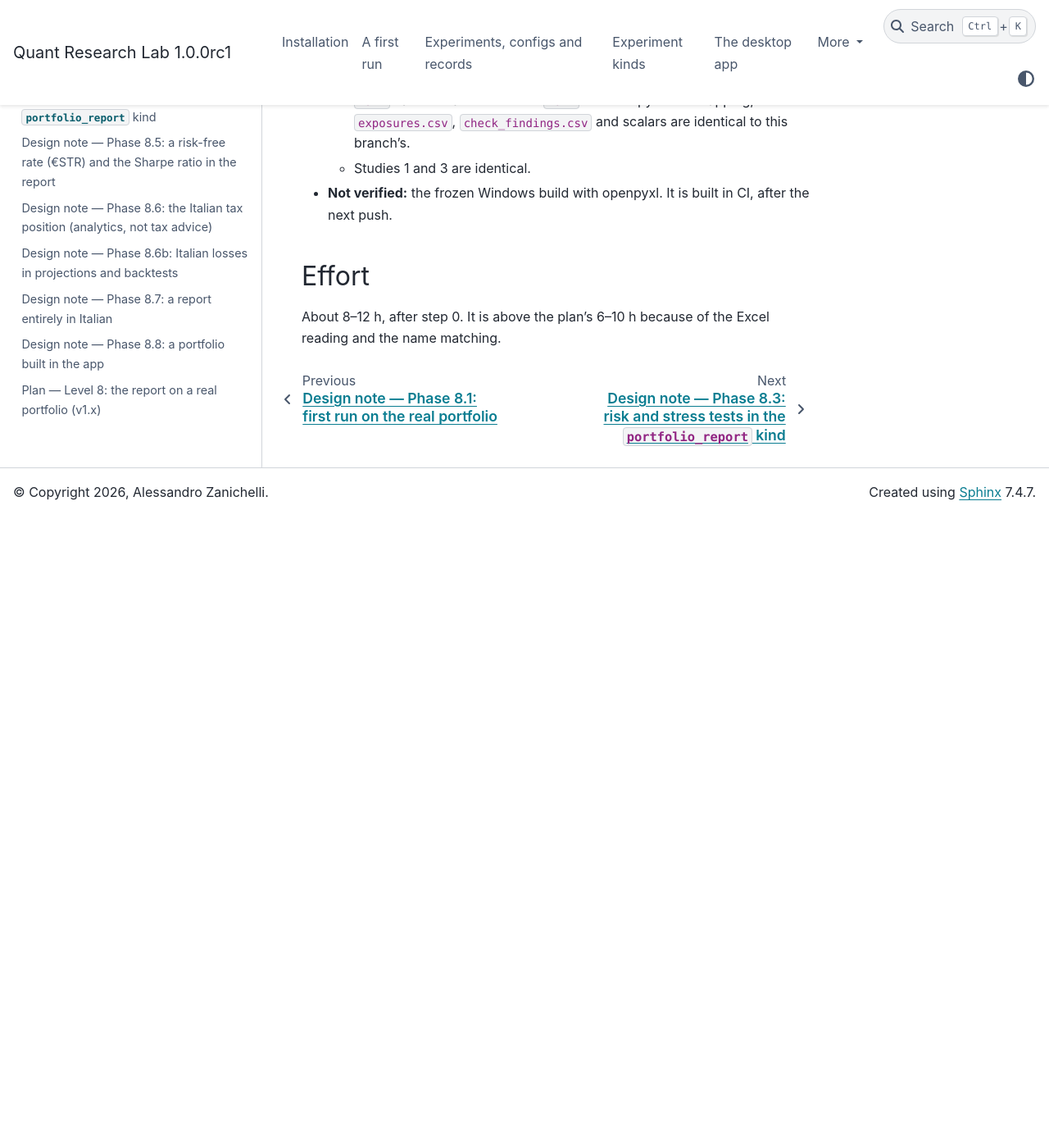
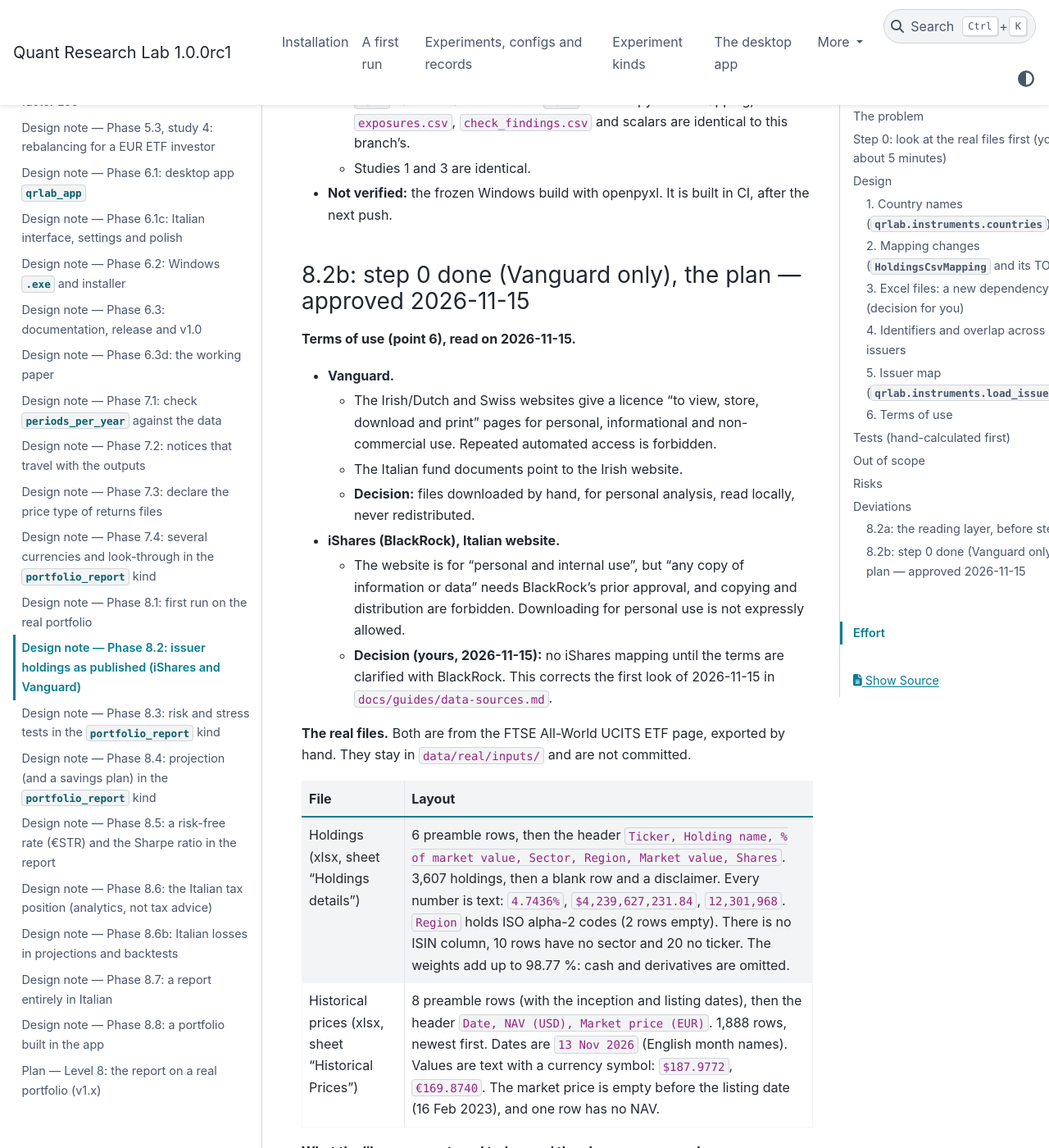
Before and after one commit to alessandroszn/quant-research-lab, a Sphinx documentation site: the page built from docs/design/8.2-issuer-holdings.md, in a window 1280 px wide and 1400 px high, scrolled down 5711 px. Shown: the whole window at 82% size. Built offline with Sphinx 7.4.7 and the PyData theme 0.15.4, drawn with Linux system fonts in a browser that asks for light colours; before the commit the page ends 6341 px from its top, so only the background shows below that; some of the changed text lies outside the part shown.

Commit message:
docs: approve the 8.2b plan (Vanguard files; iShares deferred on its terms)
Co-Authored-By: Claude Opus 5.5 <noreply@anthropic.com>

```diff
--- a/docs/design/8.2-issuer-holdings.md
+++ b/docs/design/8.2-issuer-holdings.md
@@ -173,6 +173,85 @@ Further changes made in 8.2a:
 - **Not verified:** the frozen Windows build with openpyxl. It is built in CI, after the next
   push.
 
+### 8.2b: step 0 done (Vanguard only), the plan — approved 2026-11-15
+
+**Terms of use (point 6), read on 2026-11-15.**
+
+- **Vanguard.**
+  - The Irish/Dutch and Swiss websites give a licence "to view, store, download and print"
+    pages for personal, informational and non-commercial use. Repeated automated access is
+    forbidden.
+  - The Italian fund documents point to the Irish website.
+  - **Decision:** files downloaded by hand, for personal analysis, read locally, never
+    redistributed.
+- **iShares (BlackRock), Italian website.**
+  - The website is for "personal and internal use", but "any copy of information or data"
+    needs BlackRock's prior approval, and copying and distribution are forbidden. Downloading
+    for personal use is not expressly allowed.
+  - **Decision (yours, 2026-11-15):** no iShares mapping until the terms are clarified with
+    BlackRock. This corrects the first look of 2026-11-15 in `docs/guides/data-sources.md`.
+
+**The real files.** Both are from the FTSE All-World UCITS ETF page, exported by hand. They
+stay in `data/real/inputs/` and are not committed.
+
+| File | Layout |
+|---|---|
+| Holdings (xlsx, sheet "Holdings details") | 6 preamble rows, then the header `Ticker, Holding name, % of market value, Sector, Region, Market value, Shares`. 3,607 holdings, then a blank row and a disclaimer. Every number is text: `4.7436%`, `$4,239,627,231.84`, `12,301,968`. `Region` holds ISO alpha-2 codes (2 rows empty). There is no ISIN column, 10 rows have no sector and 20 no ticker. The weights add up to 98.77 %: cash and derivatives are omitted. |
+| Historical prices (xlsx, sheet "Historical Prices") | 8 preamble rows (with the inception and listing dates), then the header `Date, NAV (USD), Market price (EUR)`. 1,888 rows, newest first. Dates are `13 Nov 2026` (English month names). Values are text with a currency symbol: `$187.9772`, `€169.8740`. The market price is empty before the listing date (16 Feb 2023), and one row has no NAV. |
+
+**What the library cannot read today, and the changes proposed.**
+
+1. **A symbol written next to a number** (`%`, `$`, `€`).
+   - **Change:** a new required mapping key, `value_affixes`, in both mappings: the symbols
+     removed from the start or the end of a number written as text. For example `["%"]` for
+     the holdings and `["$"]` or `["€"]` for prices.
+   - Any other character still raises, so nothing is guessed.
+2. **Price files as xlsx, with a preamble** (`qrlab.data.CsvMapping`).
+   - **Change:** new required keys, like the holdings mapping of 8.2a: `file_format`
+     (`"csv"` or `"xlsx"`), `sheet`, and `skip_rows` (rows before the header).
+   - The xlsx reading moves from `qrlab.instruments.io` to `qrlab.data`, so that both parsers
+     share it; the layering allows instruments to use data, not the reverse.
+   - **Existing price mappings** gain `file_format = "csv"`, `sheet = "none"`, `skip_rows = 0`
+     and `value_affixes = []`. As in 8.2a, `main` cannot read the changed mappings, so the
+     byte-identity check uses `main`'s own copies.
+3. **Dates with English month names** (`%d %b %Y`).
+   - **Change:** the date format may use `%b` for the month. English abbreviations (Jan–Dec)
+     are read the same on every machine, never through the system's language settings.
+4. **Two currencies in one file.**
+   - **No change.** A price mapping has one currency, so the file gets two mappings: the
+     market price in EUR (`price`) and the NAV in USD (`nav`).
+   - For a fund bought on an EUR exchange, the report uses the EUR market price.
+
+**Mapping files committed** (`configs/csv_mappings/`):
+
+- `vanguard_holdings.toml`: the same for every Vanguard UCITS ETF with this layout.
+  - columns `name = "Holding name"`, `weight = "% of market value"`, `country = "Region"`,
+    `sector = "Sector"`;
+  - `asset_class` fixed to equity (this file has no asset-class column);
+  - `value_affixes = ["%"]`, `country_format = "iso_alpha2"`.
+- `vanguard_prices_market_eur.toml` and `vanguard_prices_nav_usd.toml`: the instrument is
+  the fund's ISIN. The committed files carry the synthetic ISIN of the examples, with a
+  comment saying to replace it.
+
+**Tests.**
+
+- **Synthetic xlsx files with the same layout,** written by the tests with openpyxl and
+  holding made-up securities and prices:
+  - weights `4.7436%` give 0.047436;
+  - a holding without a ticker, sector or region is kept;
+  - the disclaimer after the blank row is ignored and counted;
+  - prices come out in date order, with NaN where the market price is empty;
+  - `$`/`€` are removed only where declared, and `13 Nov 2026` is read as 2026-11-13.
+- **Errors:** an undeclared symbol, `%b` with a non-English month, a missing sheet and
+  `skip_rows` beyond the end all raise.
+- **The real files** are read once on this computer, outside the tests. I report row counts,
+  weight sum and date range, never the data.
+
+**Docs:** the decision in `docs/guides/data-sources.md`, a how-to for Vanguard files in the
+desktop-app guide, CHANGELOG.
+
+**Effort:** 5–8 h.
+
 ## Effort
 
 About 8–12 h, after step 0. It is above the plan's 6–10 h because of the Excel reading and the
```
